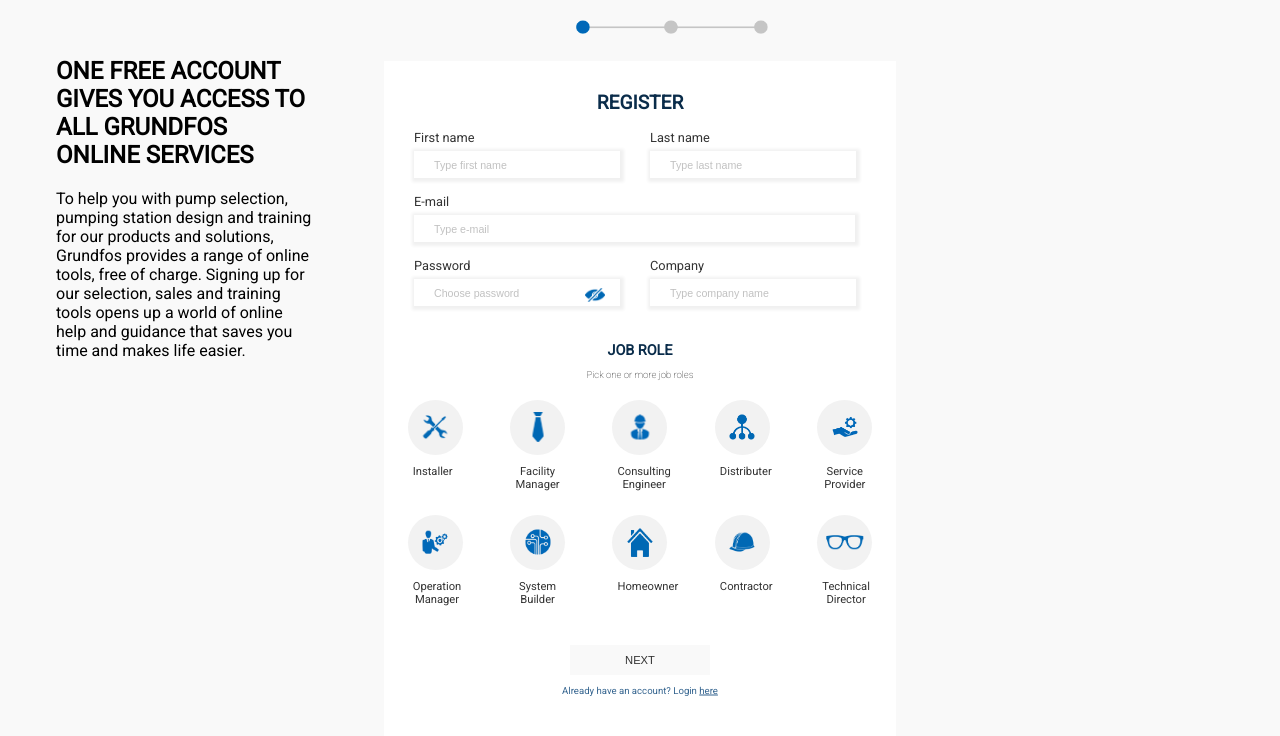
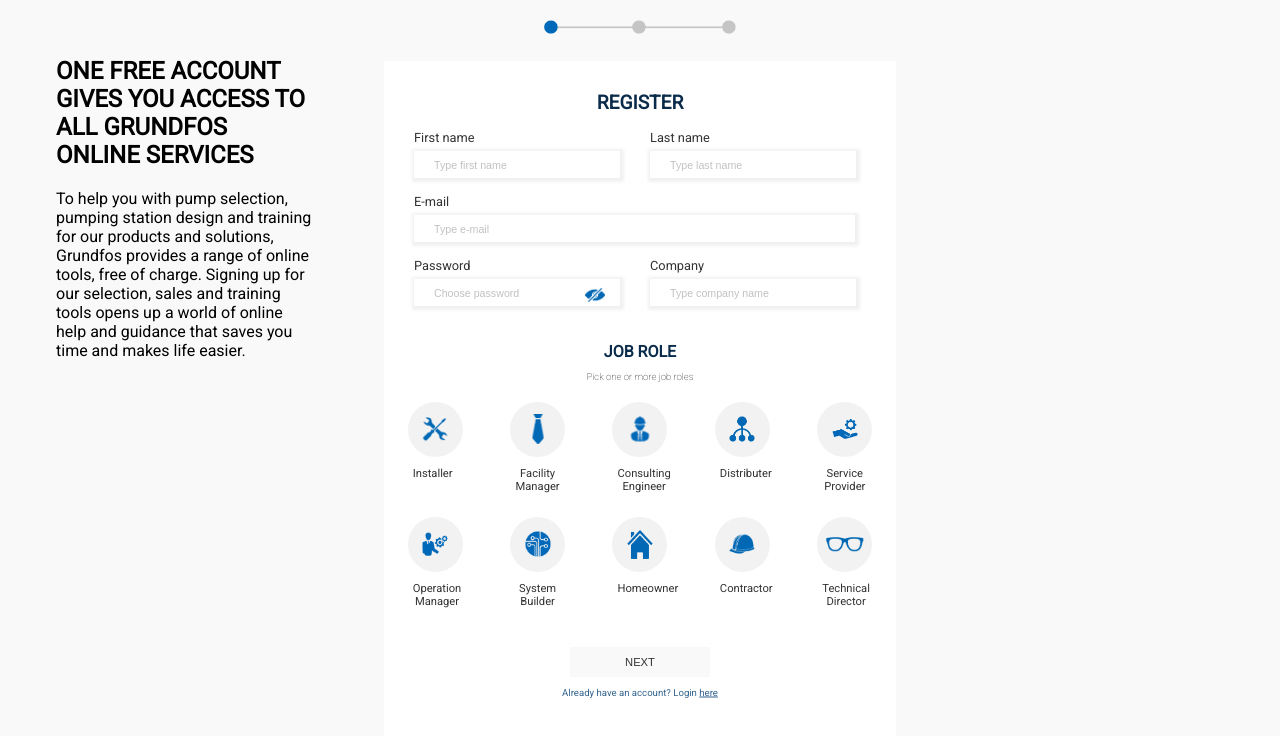
Before and after one commit to LasseNymark/GrundfosB2B, a plain HTML site: page index.html in a window 1280 px wide. Shown: the part 90-826 px from the top of the page. Drawn offline with Linux system fonts and the light colour scheme.

Commit message:
Update style.css

```diff
--- a/css/style.css
+++ b/css/style.css
@@ -77,7 +77,7 @@ section h2{
     width: 15%;
     position: absolute;
     top: 110px;
-    left: 45%;
+    left: 42.5%;
 }
 
 /* - FORM - */
@@ -188,7 +188,7 @@ input.invalid {
 
 section h3{
     color: var(--txt);
-    font-size: 90% ;
+    font-size: 100% ;
     text-align: center;
     padding-top: 10px;
     margin: 10px 0;
```
